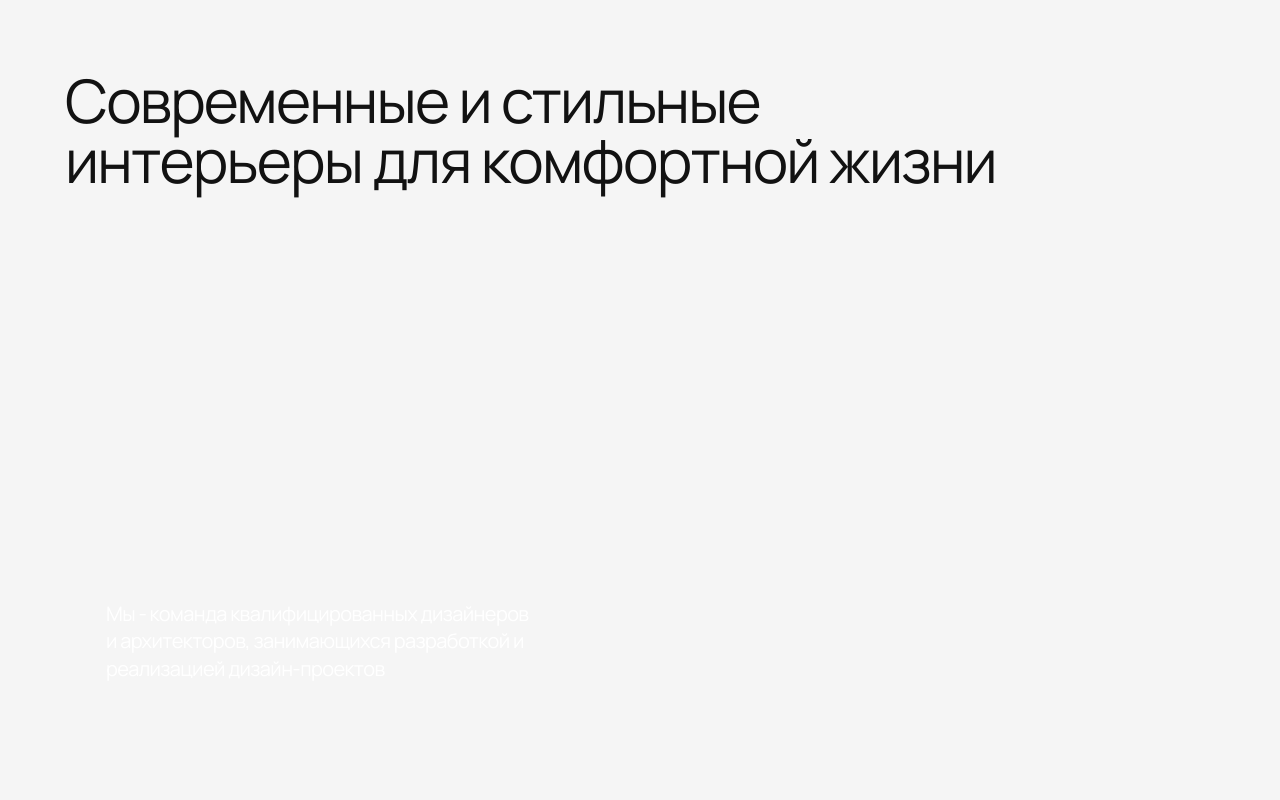
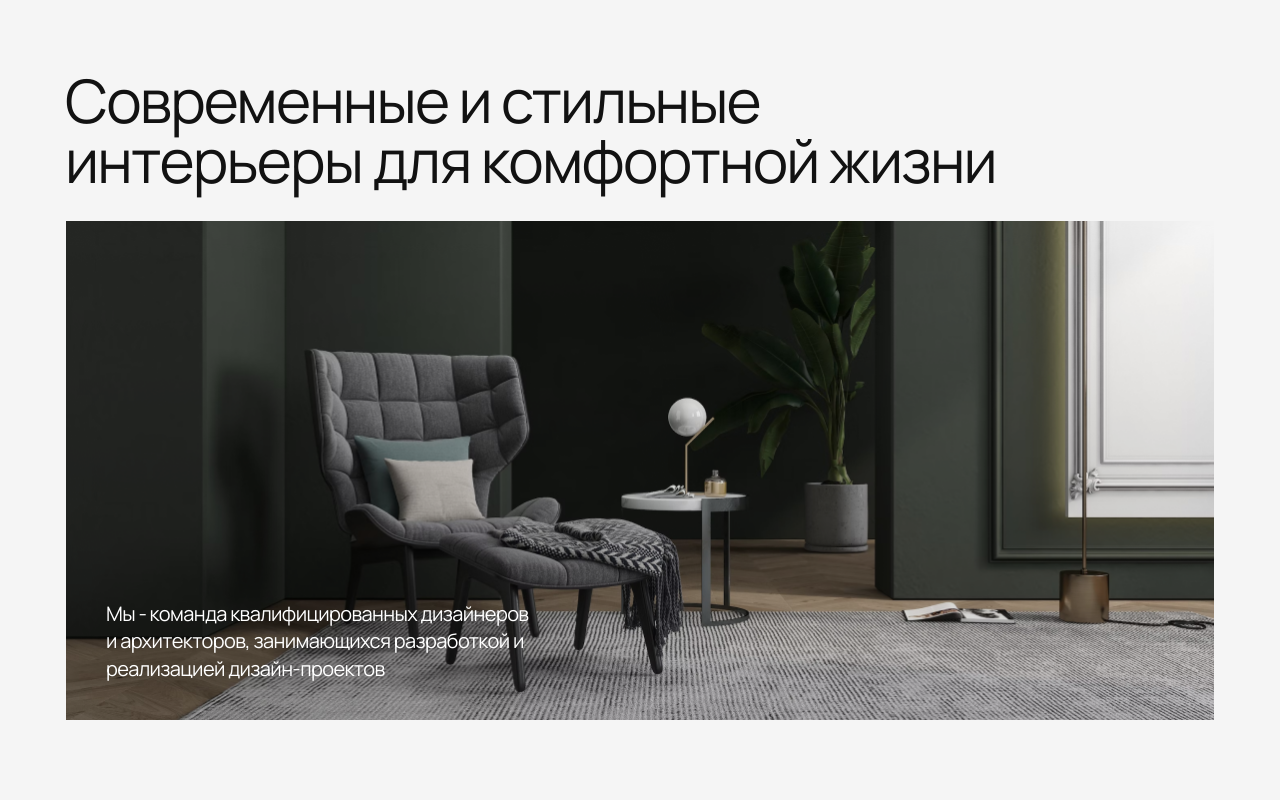
Before and after one commit to m4ximstat/checkpoint1, a plain HTML site: page index.html in a window 1280 px wide. Shown: the top 800 px of the page. Drawn offline with Linux system fonts and the light colour scheme.

Commit message:
Update styles.css

```diff
--- a/styles/styles.css
+++ b/styles/styles.css
@@ -48,7 +48,7 @@ a {
 }
 .hero-area{
     height: 500px;
-    background-image: url('resources/hero__background.png');
+    background-image: url('../resources/hero__background.png');
     background-repeat: no-repeat;
     background-size: contain;
     border: 1px solid #f5f5f5;
```
